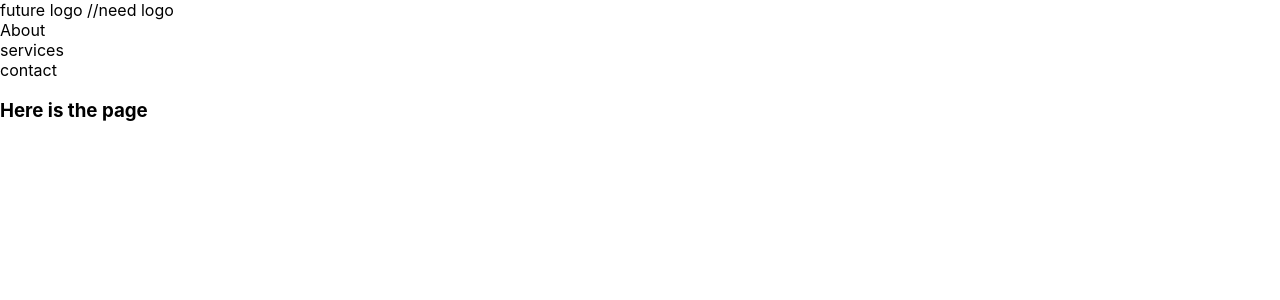
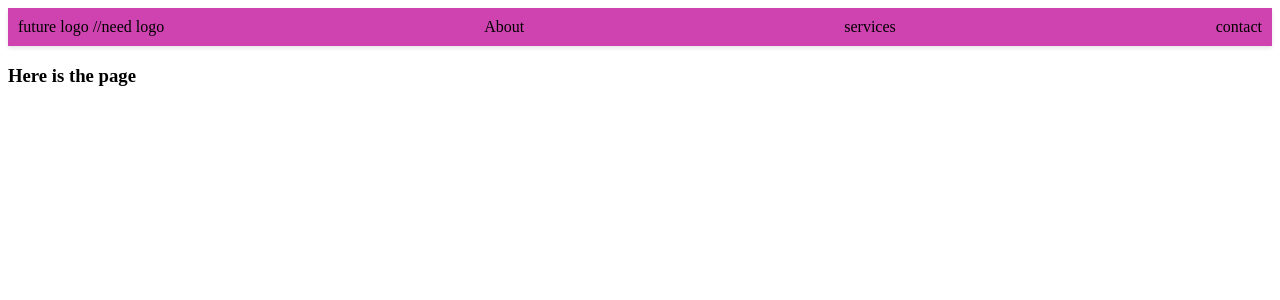
Before and after one commit to yerbol021/cleaning, a React (Create React App) app in the folder cleanapp/: page / in a window 1280 px wide. Shown: the top 300 px of the page. Built offline with nearby package versions, Linux system fonts and the light colour scheme.

Commit message:
Added css to navigation

```diff
--- a/cleanapp/package.json
+++ b/cleanapp/package.json
@@ -9,6 +9,8 @@
     "react": "^18.2.0",
     "react-dom": "^18.2.0",
     "react-scripts": "5.0.1",
+    "sass": "^1.69.4",
+    "sass-loader": "^13.3.2",
     "web-vitals": "^2.1.4"
   },
   "scripts": {
--- a/cleanapp/src/components/TopNavBar.jsx
+++ b/cleanapp/src/components/TopNavBar.jsx
@@ -1,4 +1,5 @@
 import React from "react";
+import "../styles/TopNavBar.scss";
 
 const TopNavBar = () => {
   return (
--- a/cleanapp/src/index.css
+++ b/cleanapp/src/index.css
@@ -1,4 +1,4 @@
-body {
+/* body {
   margin: 0;
   font-family: -apple-system, BlinkMacSystemFont, 'Segoe UI', 'Roboto', 'Oxygen',
     'Ubuntu', 'Cantarell', 'Fira Sans', 'Droid Sans', 'Helvetica Neue',
@@ -10,4 +10,4 @@ body {
 code {
   font-family: source-code-pro, Menlo, Monaco, Consolas, 'Courier New',
     monospace;
-}
+} */
--- a/cleanapp/src/styles/TopNavBar.scss
+++ b/cleanapp/src/styles/TopNavBar.scss
@@ -0,0 +1,8 @@
+.navbar {
+  display: flex;
+  align-items: center;
+  justify-content: space-between;
+  padding: 10px;
+  background-color: #cf43b1;
+  box-shadow: 0 2px 4px rgba(0, 0, 0, 0.1);
+}
```
Also changed, not shown: 1 other file (tests, documents, lock files or other folders).
